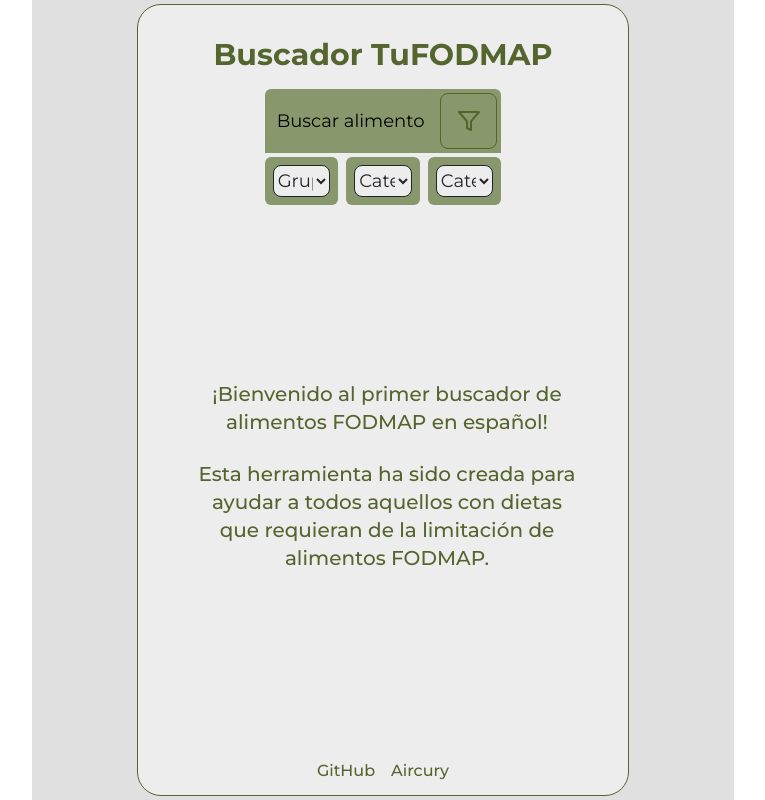
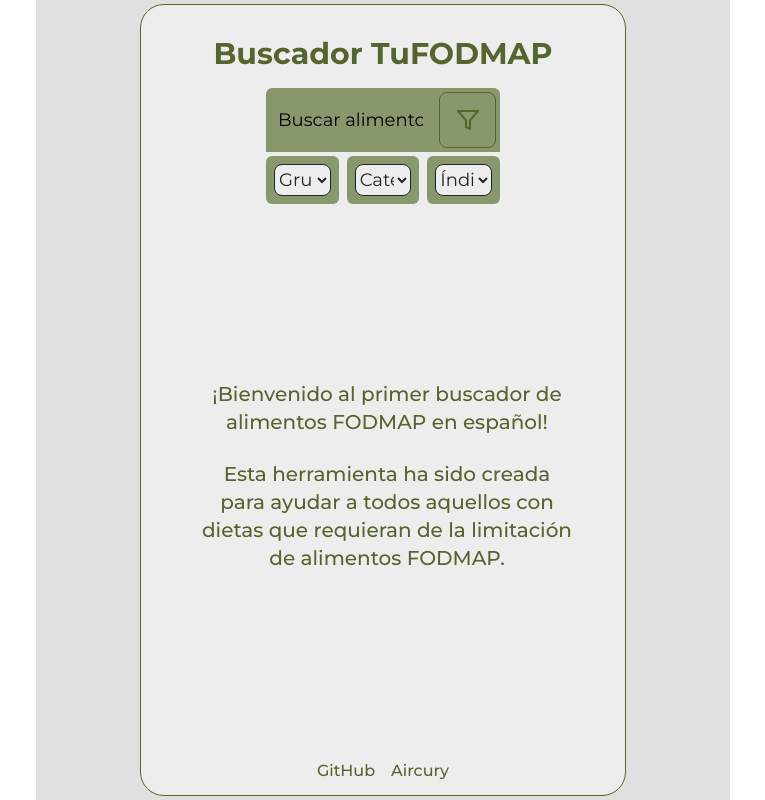
Before and after one commit to ortizzxz/FODMAP-App, a React (Vite) app in the folder fodmap-app/: page / in a window 1280 px wide. Both pictures are taken after a click on the button 724 px from the left and 120 px from the top of the page. Shown: the whole page, without its empty margins (257-1022 px from the left). Built offline with nearby package versions, Linux system fonts and the light colour scheme; no server answers.

Commit message:
feat(index filters)
i created a new file to the index filters logic and added it to the main app

```diff
--- /dev/null
+++ b/fodmap-app/src/components/IndexFilters.tsx
@@ -0,0 +1,27 @@
+import React from "react";
+
+interface IndexFilterProps {
+    setSelectedIndice: (indice: string) => void;
+}
+
+export const IndexFilter: React.FC<IndexFilterProps> = ({ setSelectedIndice }) => {
+    const handleIndiceChange = (event: React.ChangeEvent<HTMLSelectElement>) => {
+        setSelectedIndice(event.target.value);
+    };
+
+    return (
+        <div>
+            <select
+                className='w-full rounded-lg h-8 border-1 text-center text-lg bg-[#eeeded]'
+                onChange={handleIndiceChange}
+                defaultValue=""
+            >
+                <option value="" disabled hidden>Índice</option>
+                <option value="tdos">Todos</option>
+                <option value="bajo">Bajo</option>
+                <option value="medio">Medio</option>
+                <option value="alto">Alto</option>
+            </select>
+        </div>
+    );
+};
--- a/fodmap-app/src/components/ProductApp.tsx
+++ b/fodmap-app/src/components/ProductApp.tsx
@@ -5,6 +5,7 @@ import { FoodDetails } from './FoodDetails';
 import { FoodBuscador } from './FoodSearcherBar';
 import { GrupoFilter } from './GroupFilter';
 import { CategoriaFilter } from './CategoryFilter';
+import { IndexFilter } from './IndexFilters';
 import { clearTranslationCache } from './fatSecretService';
 import React from 'react';
 import '../styles/backgroundCustomColor.css';
@@ -27,7 +28,7 @@ export const ProductApp: React.FC = () => {
     const [showFilters, setShowFilters] = useState<boolean>(false);
     const [hasResults, setHasResults] = useState<boolean>(false);
     const [showWelcomeMessage, setShowWelcomeMessage] = useState<boolean>(true);
-    const [selectedFood, setSelectedFood] = useState<Alimento | null>(null); // Para manejar el alimento seleccionado
+    const [selectedIndice, setSelectedIndice] = useState('');
     const [hasSearched, setHasSearched] = useState(false);
 
 
@@ -62,6 +63,7 @@ export const ProductApp: React.FC = () => {
         ? alimentos.filter(alimento =>
             normalizeString(alimento.nombre.toLowerCase()).includes(normalizeString(searchTerm.toLowerCase())) &&
             (selectedGroup === '' || alimento.grupo.toLowerCase() === selectedGroup.toLowerCase()) &&
+            (!selectedIndice || alimento.indice === selectedIndice) &&
             (selectedCategory === '' || alimento.tipo.toLowerCase().includes(selectedCategory.toLowerCase()) || selectedCategory.toLowerCase().includes(alimento.tipo.toLowerCase()))
         )
         : [];
@@ -141,7 +143,7 @@ export const ProductApp: React.FC = () => {
                             </div>
 
                             <div className='flex-1 mt-1 bg-[#88976c] rounded-md p-2'>
-                                <CategoriaFilter setSelectedCategory={setSelectedCategory} />
+                                <IndexFilter setSelectedIndice={setSelectedIndice}/>
                             </div>
                         </div>
                         )}
```
